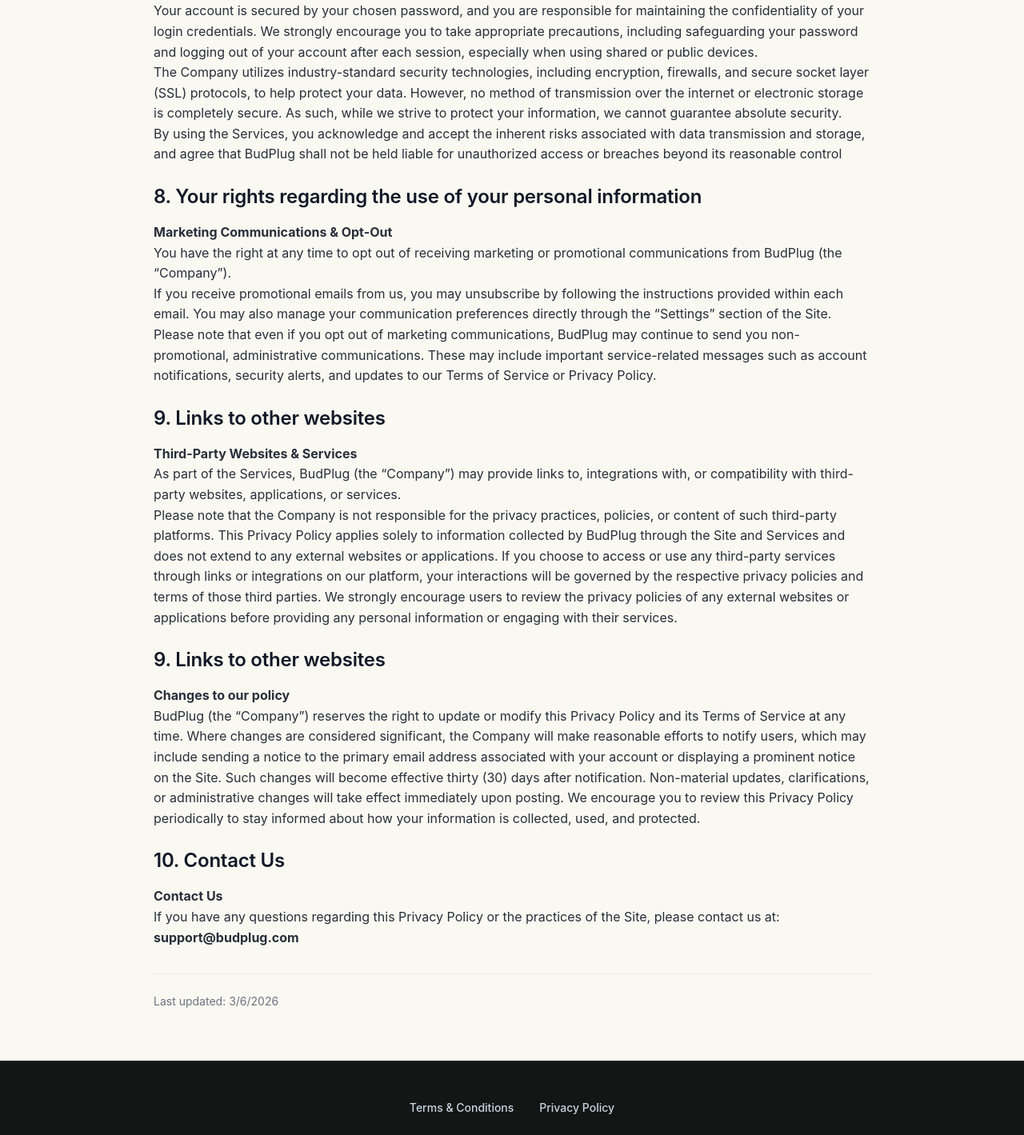
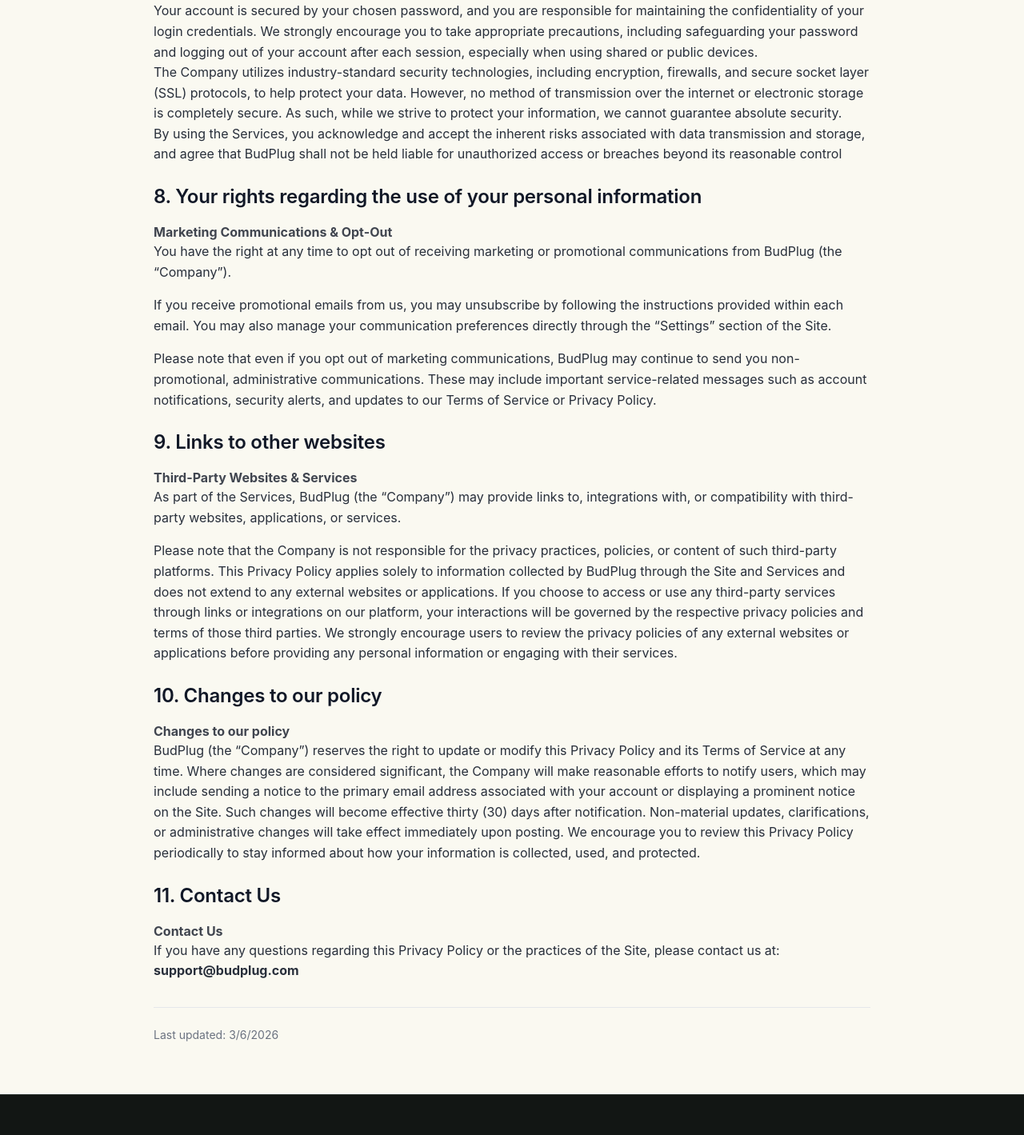
Before and after one commit to nashriq420/greenery, a Next.js app in the folder frontend/: page /privacy in a window 1280 px wide. Shown: the part 2509-3928 px from the top of the page at 80% size. Built offline with nearby package versions, Linux system fonts and the light colour scheme.

Commit message:
fix turbopack warning

```diff
--- a/frontend/next.config.ts
+++ b/frontend/next.config.ts
@@ -1,8 +1,9 @@
+import path from "path";
 import type { NextConfig } from "next";
 
 const nextConfig: NextConfig = {
   turbopack: {
-    root: "..",
+    root: path.resolve(process.cwd(), ".."),
   },
   images: {
     unoptimized: true, // Bypass SSRF protection for localhost images
--- /dev/null
+++ b/frontend/scratch/test-config.ts
@@ -0,0 +1,8 @@
+import type { NextConfig } from 'next';
+const config: NextConfig = {
+  // @ts-expect-error - testing if turbopack is a valid key
+  turbopack: {
+    root: '..'
+  }
+};
+console.log('Config keys:', Object.keys(config));
--- a/frontend/src/app/privacy/page.tsx
+++ b/frontend/src/app/privacy/page.tsx
@@ -163,45 +163,45 @@
             <h2 className="text-2xl font-semibold mb-4 text-foreground">
               8. Your rights regarding the use of your personal information
             </h2>
-            <p>
+            <div className="space-y-4">
               <strong>Marketing Communications & Opt-Out</strong>
               <p>You have the right at any time to opt out of receiving marketing or promotional communications from BudPlug (the “Company”).</p>
               <p>If you receive promotional emails from us, you may unsubscribe by following the instructions provided within each email. You may also manage your communication preferences directly through the “Settings” section of the Site.</p>
               <p>Please note that even if you opt out of marketing communications, BudPlug may continue to send you non-promotional, administrative communications. These may include important service-related messages such as account notifications, security alerts, and updates to our Terms of Service or Privacy Policy.</p>
-            </p>
+            </div>
           </section>
                     <section>
             <h2 className="text-2xl font-semibold mb-4 text-foreground">
               9. Links to other websites
             </h2>
-            <p>
+            <div className="space-y-4">
               <strong>Third-Party Websites & Services</strong>
              <p>As part of the Services, BudPlug (the “Company”) may provide links to, integrations with, or compatibility with third-party websites, applications, or services.</p>
             <p>Please note that the Company is not responsible for the privacy practices, policies, or content of such third-party platforms. This Privacy Policy applies solely to information collected by BudPlug through the Site and Services and does not extend to any external websites or applications.
              If you choose to access or use any third-party services through links or integrations on our platform, your interactions will be governed by the respective privacy policies and terms of those third parties.
              We strongly encourage users to review the privacy policies of any external websites or applications before providing any personal information or engaging with their services.</p>
-            </p>
+            </div>
           </section>
 
           <section>
             <h2 className="text-2xl font-semibold mb-4 text-foreground">
-              9. Links to other websites
+              10. Changes to our policy
             </h2>
-            <p>
+            <div className="space-y-4">
               <strong>Changes to our policy</strong>
               <p>BudPlug (the “Company”) reserves the right to update or modify this Privacy Policy and its Terms of Service at any time.
                 Where changes are considered significant, the Company will make reasonable efforts to  notify users, which may include sending a notice to the primary email address associated with your account or displaying a prominent notice on the Site. Such changes will become effective thirty (30) days after notification. Non-material updates, clarifications, or administrative changes will take effect immediately upon posting. We encourage you to review this Privacy Policy periodically to stay informed about how your information is collected, used, and protected.</p>
-            </p>
+            </div>
           </section>
 
           <section>
             <h2 className="text-2xl font-semibold mb-4 text-foreground">
-              10. Contact Us
+              11. Contact Us
             </h2>
-            <p>
+            <div className="space-y-4">
               <strong>Contact Us</strong>
               <p>If you have any questions regarding this Privacy Policy or the practices of the Site, please contact us at: <b>support@budplug.com</b></p>
-            </p>
+            </div>
           </section>
           <section className="mt-8 pt-6 border-t border-border">
             <p className="text-sm text-muted-foreground">
```
